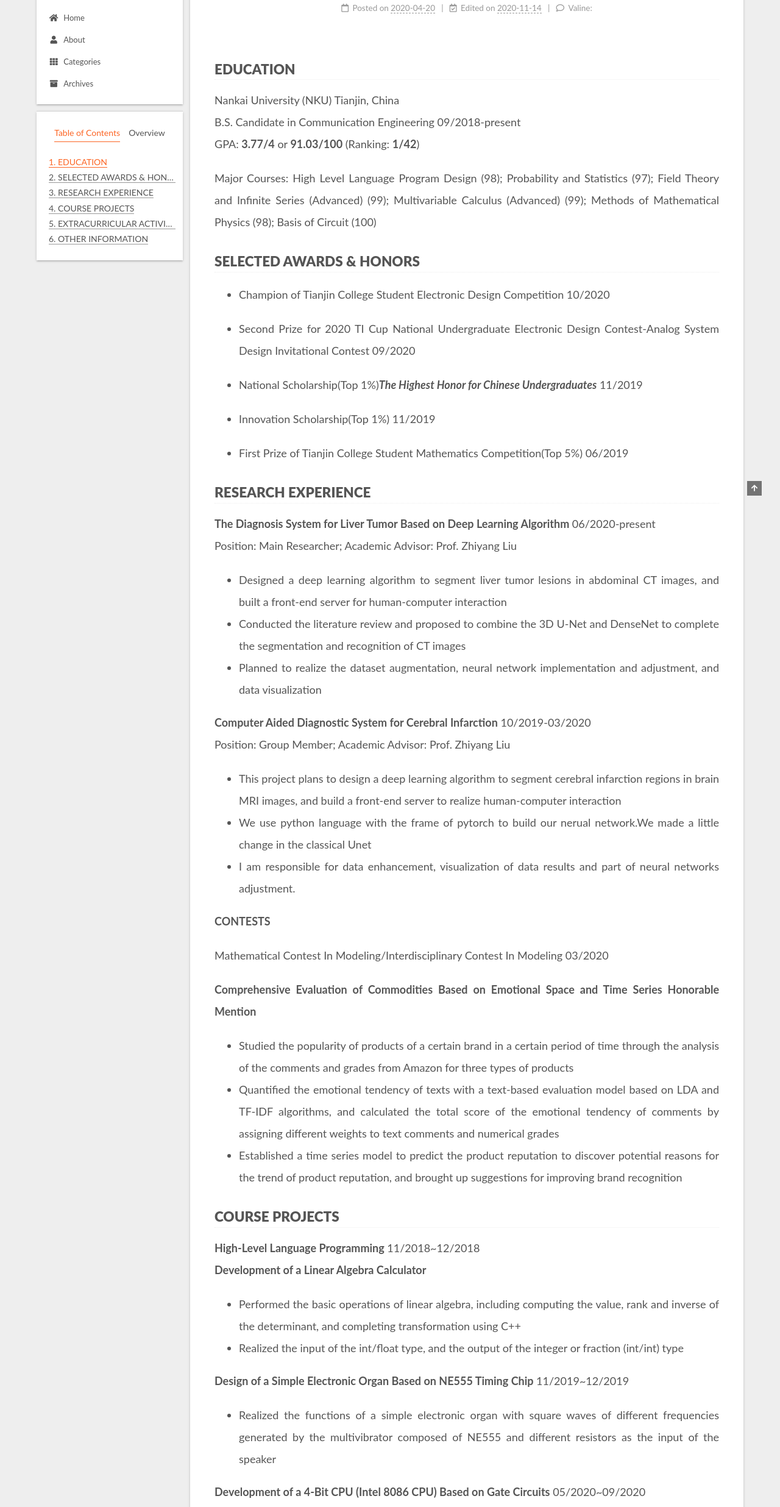
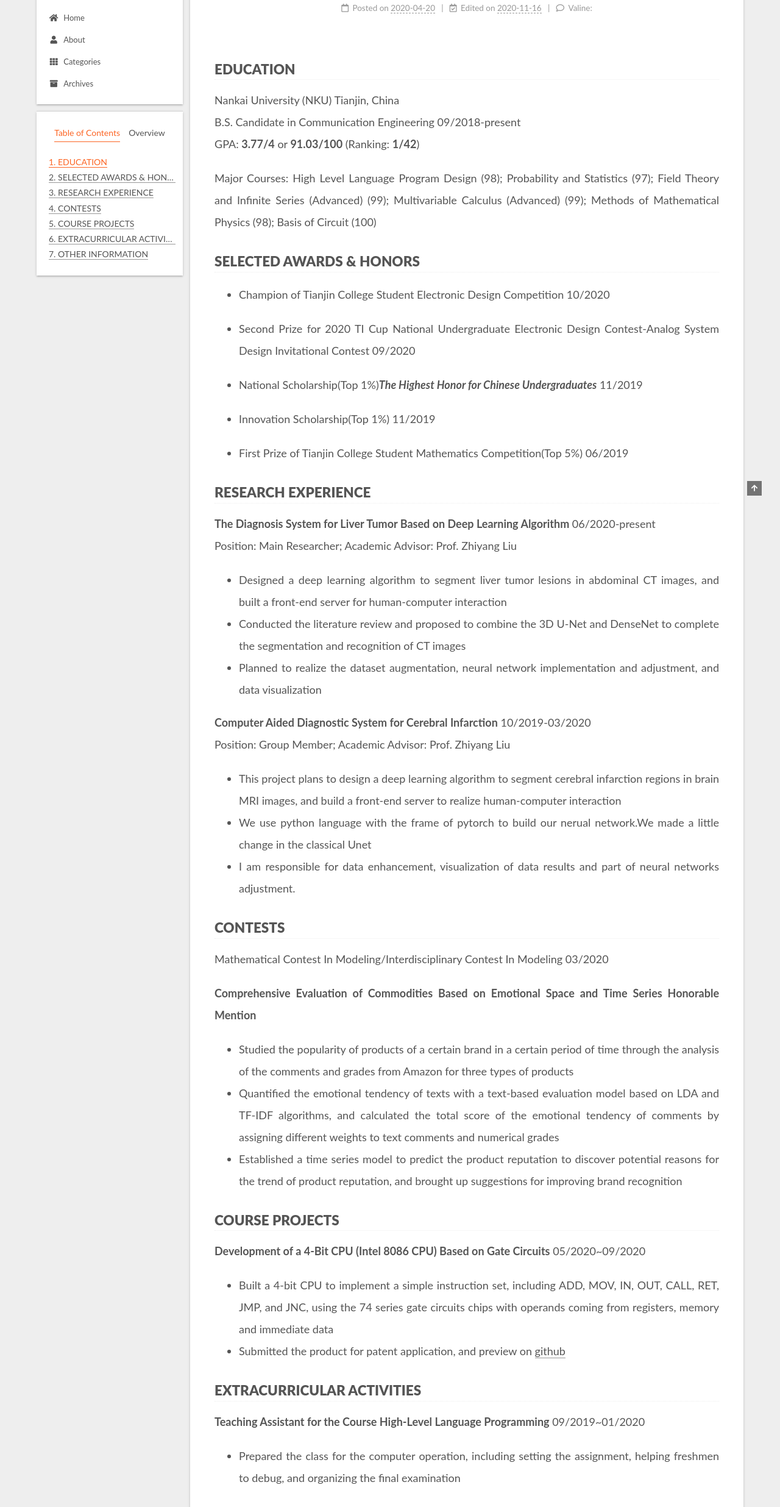
Before and after one commit to hhhhhscott/hhhhhscott.github.io, a plain HTML site: page 2020/04/20/About/index.html in a window 1280 px wide. Shown: the part 87-2559 px from the top of the page at 61% size. Drawn offline with Linux system fonts and the light colour scheme.

Commit message:
Site updated: 2020-11-16 21:51:43

```diff
--- a/2020/04/20/About/index.html
+++ b/2020/04/20/About/index.html
@@ -28,7 +28,7 @@
 <meta property="og:description" content="EDUCATIONNankai University (NKU)                                                        Tianjin, ChinaB.S. Candidate in Communication Engineering                09&#x2F;2018-presentGPA: 3.77&#x2F;4  or  91.03&#x2F;1">
 <meta property="og:locale" content="en_US">
 <meta property="article:published_time" content="2020-04-20T14:15:31.000Z">
-<meta property="article:modified_time" content="2020-11-14T13:21:46.120Z">
+<meta property="article:modified_time" content="2020-11-16T13:50:19.919Z">
 <meta property="article:author" content="Hongru Li">
 <meta name="twitter:card" content="summary">
 
@@ -199,7 +199,7 @@
                   <i class="far fa-calendar-check"></i>
                 </span>
                 <span class="post-meta-item-text">Edited on</span>
-                <time title="Modified: 2020-11-14 21:21:46" itemprop="dateModified" datetime="2020-11-14T21:21:46+08:00">2020-11-14</time>
+                <time title="Modified: 2020-11-16 21:50:19" itemprop="dateModified" datetime="2020-11-16T21:50:19+08:00">2020-11-16</time>
               </span>
 
 
@@ -253,24 +253,14 @@
 <li>We use python language with the frame of pytorch to build our nerual network.We made a little change in the classical Unet</li>
 <li>I am responsible for data enhancement, visualization of data results and part of neural networks adjustment.</li>
 </ul>
-<p><strong>CONTESTS</strong>                                     </p>
-<p>Mathematical Contest In Modeling/Interdisciplinary Contest In Modeling         03/2020</p>
+<h3 id="CONTESTS"><a href="#CONTESTS" class="headerlink" title="CONTESTS"></a><strong>CONTESTS</strong></h3><p>Mathematical Contest In Modeling/Interdisciplinary Contest In Modeling         03/2020</p>
 <p><strong>Comprehensive Evaluation of Commodities Based on Emotional Space and Time Series Honorable Mention</strong></p>
 <ul>
 <li>Studied the popularity of products of a certain brand in a certain period of time through the analysis of the comments and grades from Amazon for three types of products</li>
 <li>Quantified the emotional tendency of texts with a text-based evaluation model based on LDA and TF-IDF algorithms, and calculated the total score of the emotional tendency of comments by assigning different weights to text comments and numerical grades</li>
 <li>Established a time series model to predict the product reputation to discover potential reasons for the trend of product reputation, and brought up suggestions for improving brand recognition</li>
 </ul>
-<h3 id="COURSE-PROJECTS"><a href="#COURSE-PROJECTS" class="headerlink" title="COURSE PROJECTS"></a><strong>COURSE PROJECTS</strong></h3><p><strong>High-Level Language Programming</strong>                   11/2018~12/2018<br><strong>Development of a Linear Algebra Calculator</strong></p>
-<ul>
-<li>Performed the basic operations of linear algebra, including computing the value, rank and inverse of the determinant, and completing transformation using C++</li>
-<li>Realized the input of the int/float type, and the output of the integer or fraction (int/int) type</li>
-</ul>
-<p><strong>Design of a Simple Electronic Organ Based on NE555 Timing Chip</strong>      11/2019~12/2019</p>
-<ul>
-<li>Realized the functions of a simple electronic organ with square waves of different frequencies generated by the multivibrator composed of NE555 and different resistors as the input of the speaker</li>
-</ul>
-<p><strong>Development of a 4-Bit CPU (Intel 8086 CPU) Based on Gate Circuits</strong>     05/2020~09/2020</p>
+<h3 id="COURSE-PROJECTS"><a href="#COURSE-PROJECTS" class="headerlink" title="COURSE PROJECTS"></a><strong>COURSE PROJECTS</strong></h3><p><strong>Development of a 4-Bit CPU (Intel 8086 CPU) Based on Gate Circuits</strong>     05/2020~09/2020</p>
 <ul>
 <li>Built a 4-bit CPU to implement a simple instruction set, including ADD, MOV, IN, OUT, CALL, RET, JMP, and JNC, using the 74 series gate circuits chips with operands coming from registers, memory and immediate data</li>
 <li>Submitted the product for patent application, and preview on <a href="https://github.com/hhhhhscott/cpu_4bit" target="_blank" rel="noopener">github</a></li>
@@ -354,7 +344,7 @@
 
       <!--noindex-->
       <div class="post-toc-wrap sidebar-panel">
-          <div class="post-toc motion-element"><ol class="nav"><li class="nav-item nav-level-3"><a class="nav-link" href="#EDUCATION"><span class="nav-number">1.</span> <span class="nav-text">EDUCATION</span></a></li><li class="nav-item nav-level-3"><a class="nav-link" href="#SELECTED-AWARDS-amp-HONORS"><span class="nav-number">2.</span> <span class="nav-text">SELECTED AWARDS &amp; HONORS</span></a></li><li class="nav-item nav-level-3"><a class="nav-link" href="#RESEARCH-EXPERIENCE"><span class="nav-number">3.</span> <span class="nav-text">RESEARCH EXPERIENCE</span></a></li><li class="nav-item nav-level-3"><a class="nav-link" href="#COURSE-PROJECTS"><span class="nav-number">4.</span> <span class="nav-text">COURSE PROJECTS</span></a></li><li class="nav-item nav-level-3"><a class="nav-link" href="#EXTRACURRICULAR-ACTIVITIES"><span class="nav-number">5.</span> <span class="nav-text">EXTRACURRICULAR ACTIVITIES</span></a></li><li class="nav-item nav-level-3"><a class="nav-link" href="#OTHER-INFORMATION"><span class="nav-number">6.</span> <span class="nav-text">OTHER INFORMATION</span></a></li></ol></div>
+          <div class="post-toc motion-element"><ol class="nav"><li class="nav-item nav-level-3"><a class="nav-link" href="#EDUCATION"><span class="nav-number">1.</span> <span class="nav-text">EDUCATION</span></a></li><li class="nav-item nav-level-3"><a class="nav-link" href="#SELECTED-AWARDS-amp-HONORS"><span class="nav-number">2.</span> <span class="nav-text">SELECTED AWARDS &amp; HONORS</span></a></li><li class="nav-item nav-level-3"><a class="nav-link" href="#RESEARCH-EXPERIENCE"><span class="nav-number">3.</span> <span class="nav-text">RESEARCH EXPERIENCE</span></a></li><li class="nav-item nav-level-3"><a class="nav-link" href="#CONTESTS"><span class="nav-number">4.</span> <span class="nav-text">CONTESTS</span></a></li><li class="nav-item nav-level-3"><a class="nav-link" href="#COURSE-PROJECTS"><span class="nav-number">5.</span> <span class="nav-text">COURSE PROJECTS</span></a></li><li class="nav-item nav-level-3"><a class="nav-link" href="#EXTRACURRICULAR-ACTIVITIES"><span class="nav-number">6.</span> <span class="nav-text">EXTRACURRICULAR ACTIVITIES</span></a></li><li class="nav-item nav-level-3"><a class="nav-link" href="#OTHER-INFORMATION"><span class="nav-number">7.</span> <span class="nav-text">OTHER INFORMATION</span></a></li></ol></div>
       </div>
       <!--/noindex-->
 
```
Also changed, not shown: about/index.html (+4 -14 lines), index.html (+3 -13 lines).
